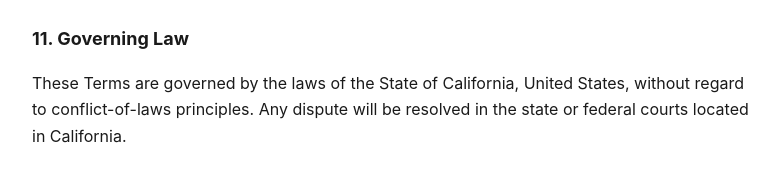
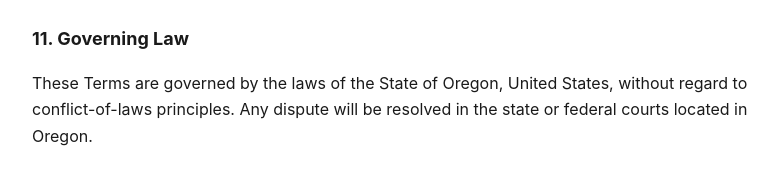
Before and after one commit to vin-gon/blackjacksense-legal, a plain HTML site: page terms.html in a window 1280 px wide. Shown: the part 2508-2686 px from the top of the page, without its empty margins (248-1027 px from the left). Drawn offline with Linux system fonts and the light colour scheme.

Commit message:
Changed state from California to Oregon.

```diff
--- a/terms.html
+++ b/terms.html
@@ -76,7 +76,7 @@
     <p>We may update these Terms from time to time. Material changes will be reflected by updating the "Last updated" date at the top of this page. Continued use of the App after changes take effect constitutes acceptance of the updated Terms.</p>
 
     <h2>11. Governing Law</h2>
-    <p>These Terms are governed by the laws of the State of California, United States, without regard to conflict-of-laws principles. Any dispute will be resolved in the state or federal courts located in California.</p>
+    <p>These Terms are governed by the laws of the State of Oregon, United States, without regard to conflict-of-laws principles. Any dispute will be resolved in the state or federal courts located in Oregon.</p>
 
     <h2>12. Contact</h2>
     <p>Questions about these Terms? Email <a href="mailto:arvingonz@gmail.com">arvingonz@gmail.com</a>.</p>
```
